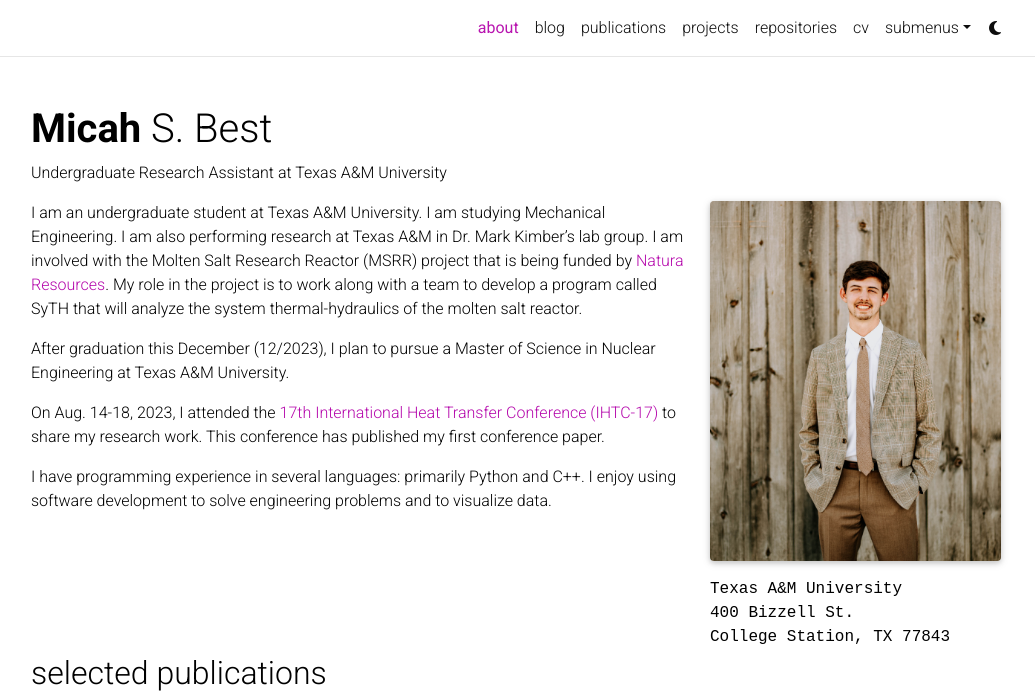
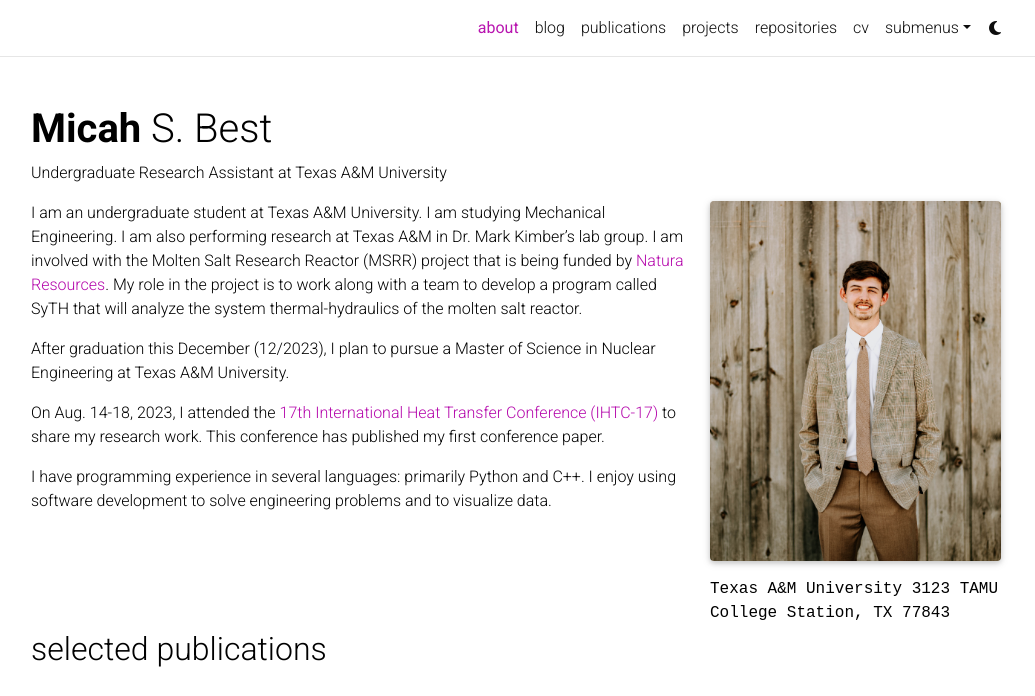
Before and after one commit to MicahBest/MicahBest.github.io, a Jekyll site: the page built from _pages/about.md, in a window 1280 px wide and 1010 px high, cut to the strip 0-696 px from the top of the window. Shown: the whole strip, without its empty margins (124-1159 px from the left). Built offline with Jekyll 4.4.1, drawn with Linux system fonts in a browser that asks for light colours; full-size pictures stand in for the smaller copies a plugin makes; some web fonts are replaced; comment, search, counter and statistics services are not loaded; a style sheet for code colours, icons or effects is not loaded.

Commit message:
updated address

```diff
--- a/_pages/about.md
+++ b/_pages/about.md
@@ -10,7 +10,7 @@ profile:
   image_circular: false # crops the image to make it circular
   more_info: >
     <p>Texas A&M University</p>
-    <p>400 Bizzell St.</p>
+    <p>3123 TAMU</p>
     <p>College Station, TX 77843</p>
 
 news: false  # includes a list of news items
--- a/assets/json/resume.json
+++ b/assets/json/resume.json
@@ -8,7 +8,7 @@
     "url": "https://micahbest.github.io",
     "summary": "I am an undergraduate student at Texas A&M University. I am majoring in Mechanical Engineering. I am also performing research at A&M in Dr. Mark Kimber's lab group. I am involved with the Molten Salt Research Reactor (MSRR) project that is being funded by Natura Resources. My role in the project is to work along with a team to develop a program called SyTH that will analyze the system thermal-hydraulics of the molten salt reactor. ",
     "location": {
-      "address": "400 Bizzell St",
+      "address": "3123 TAMU",
       "postalCode": "TX 77843",
       "city": "College Station",
       "countryCode": "US",
```
